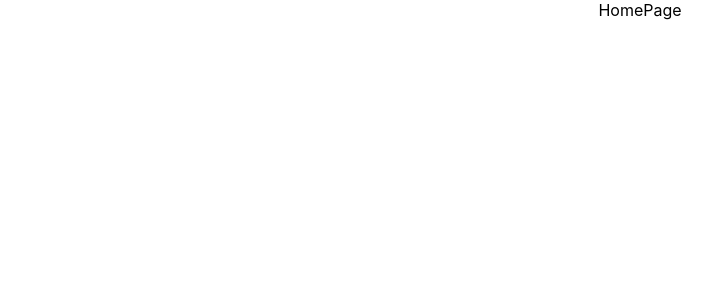
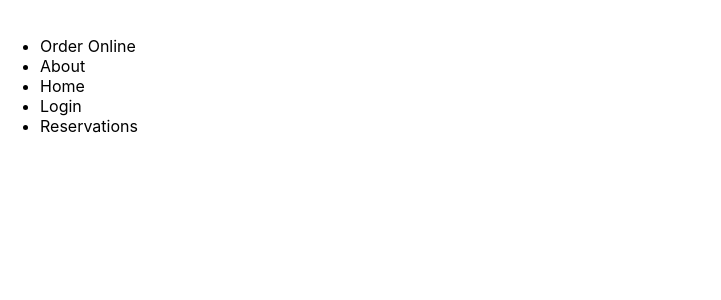
Before and after one commit to DanielaCode/little-lemon, a React (Create React App) app: page / in a window 1280 px wide. Shown: the top 300 px of the page, without its empty margins (0-721 px from the left). Built offline with nearby package versions, Linux system fonts and the light colour scheme.

Commit message:
Fist HTML5 skeleton and adding some meta tags

```diff
--- a/public/index.html
+++ b/public/index.html
@@ -7,8 +7,11 @@
     <meta name="theme-color" content="#000000" />
     <meta
       name="description"
-      content="Web site created using create-react-app"
+      content="Web site of Little Lemon Restaurant"
     />
+    <meta name="og:title" content="Little Lemon restaurant "/>
+    <meta name="og:description" content="Web site of Little Lemon Restaurant"/>
+    <meta name="og:image" content=""/>
     <link rel="apple-touch-icon" href="%PUBLIC_URL%/logo192.png" />
     <!--
       manifest.json provides metadata used when your web app is installed on a
--- a/src/App.js
+++ b/src/App.js
@@ -1,10 +1,15 @@
 import './App.css';
+import Footer from './Footer';
+import Header from './Header';
+import Main from './Main';
 
 function App() {
   return (
-    <div className="App">
-     HomePage
-    </div>
+    <>
+      <Header></Header>
+      <Main></Main>
+      <Footer></Footer>
+    </>
   );
 }
 
--- /dev/null
+++ b/src/Footer.js
@@ -0,0 +1,24 @@
+import React from 'react';
+
+const Footer = () => {
+    return (
+        <footer>
+            <div>
+                <img/>
+            </div>
+            <div>
+              <div>
+
+              </div>
+              <div>
+
+              </div>
+              <div>
+
+              </div>
+            </div>
+        </footer>
+    );
+};
+
+export default Footer;
--- /dev/null
+++ b/src/Header.js
@@ -0,0 +1,13 @@
+import React from 'react';
+import Nav from './Nav';
+
+const Header = () => {
+    return (
+        <header>
+            <img/>
+            <Nav></Nav>
+        </header>
+    );
+};
+
+export default Header;
--- /dev/null
+++ b/src/Main.js
@@ -0,0 +1,11 @@
+import React from 'react';
+
+const Main = () => {
+    return (
+        <main>
+
+        </main>
+    );
+};
+
+export default Main;
--- /dev/null
+++ b/src/Nav.js
@@ -0,0 +1,17 @@
+import React from 'react';
+
+const Nav = () => {
+    return (
+        <nav>
+            <ul>
+                <li><a>Order Online</a></li>
+                <li><a>About</a></li>
+                <li><a>Home</a></li>
+                <li><a>Login</a></li>
+                <li><a>Reservations</a></li>
+            </ul>
+        </nav>
+    );
+};
+
+export default Nav;
```
